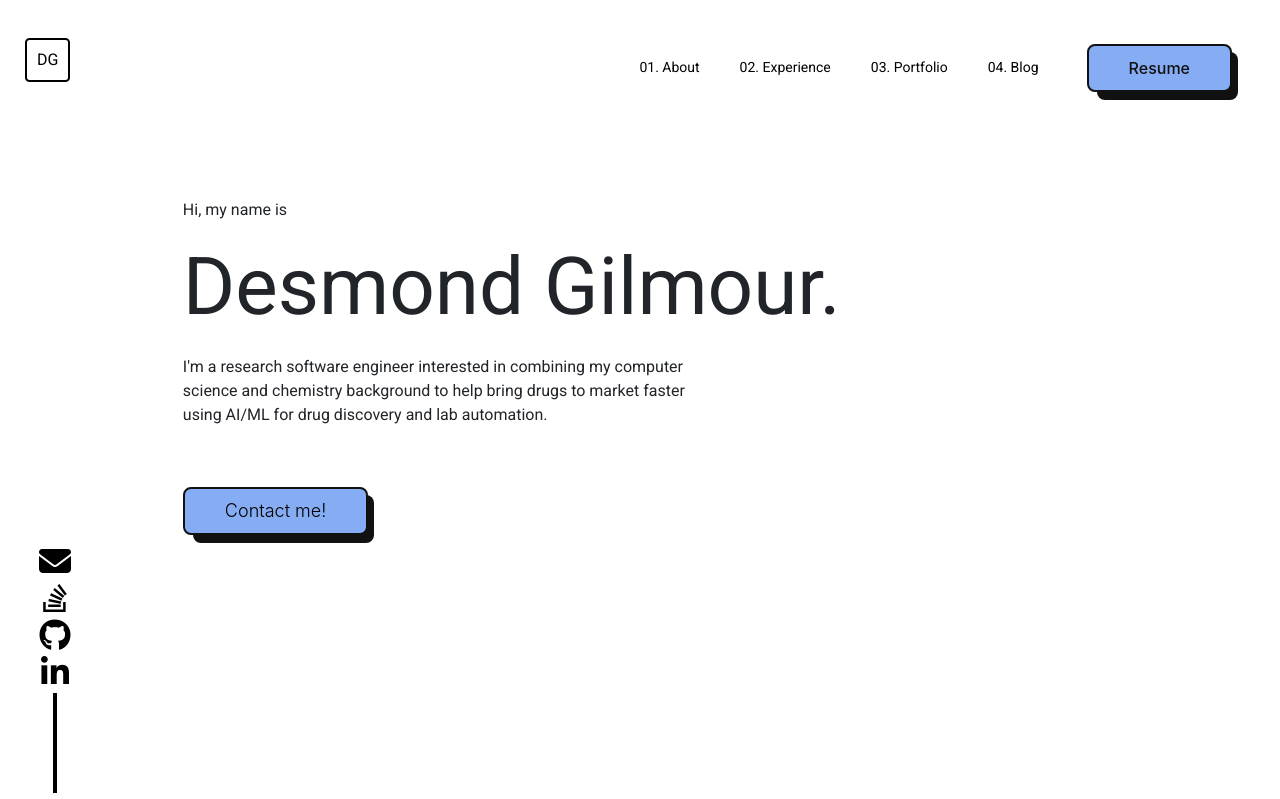
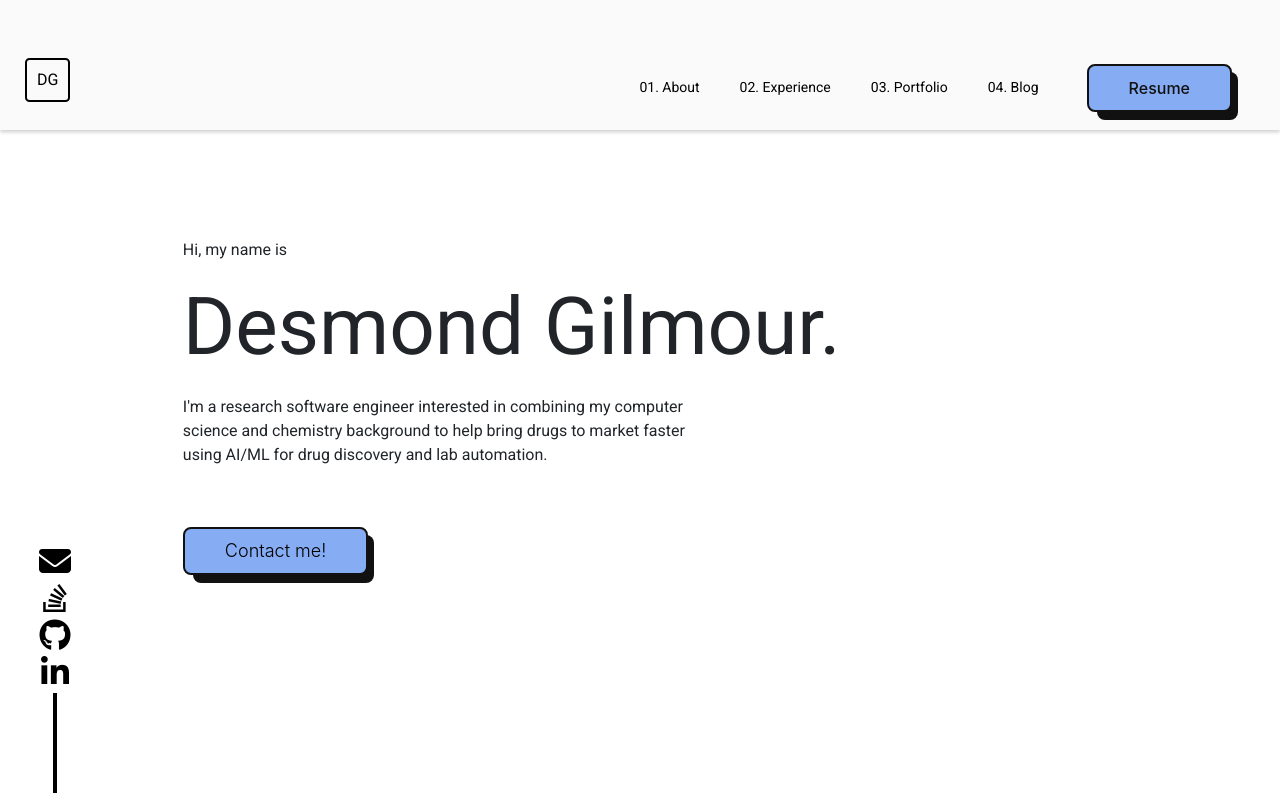
Before and after one commit to dessygil/des-personal-site, a React (Create React App) app in the folder client/: page / in a window 1280 px wide. Shown: the top 799 px of the page. Built offline with nearby package versions, Linux system fonts and the light colour scheme; no server answers.

Commit message:
made some minor changes to the nav bar

```diff
--- a/client/src/components/topbar/TopBar.jsx
+++ b/client/src/components/topbar/TopBar.jsx
@@ -70,8 +70,8 @@ export default function TopBar() {
   }, []);
 
   return (
-    <div className="top">
-      <a className="home-page-logo-link" href="/">
+    <navbar className="top box-shadow">
+      <a className="home-page-logo-link " href="/">
         <h2 className="site-logo">DG</h2>
       </a>
       <div className="top-right">
@@ -110,11 +110,6 @@ export default function TopBar() {
           </li>
         </ul>
       </div>
-    </div>
+    </navbar>
   );
 }
-/*
-
-<li className="topListItems">
-            <a className="top-list-item-tag" href="#experience-anchor">Experience</a>
-          </li> */
--- a/client/src/components/topbar/topbar.css
+++ b/client/src/components/topbar/topbar.css
@@ -1,7 +1,7 @@
 .top {
   width: 100%;
-  height: 90px;
-  background-color: white;
+  height: 130px;
+  background-color: rgb(250, 250, 250);
   top: 0;
   display: flex;
   position: sticky;
@@ -21,7 +21,6 @@
 
 .home-page-logo-link:hover{
   text-decoration: None;
-  color: rgb(59, 96, 165);
 }
 
 .site-logo {
@@ -31,11 +30,11 @@
   padding: 10px;
   border-radius: 10%;
   color: black;
-
+  transition: background-color 1s ease;
 }
 
 .site-logo:hover {
-  background-color: rgba(59, 96, 165, 0.4);
+  background-color: var(--standard-color-dark);
 }
 
 .top-right {
--- a/client/src/index.css
+++ b/client/src/index.css
@@ -5,6 +5,7 @@
 /* naming the colors I will be using throughout*/
 :root{
   --standard-color: rgb(134, 172, 243);
+  --standard-color-dark: rgb(59, 96, 165);
 }
 
 .full-page-structure {
@@ -96,3 +97,15 @@
   text-decoration: none;
   color: var(--standard-color);
 }
+
+.box-shadow{
+  box-shadow: 0 2px 4px 0 rgba(0,0,0,.2);
+}
+
+.color-ease{
+  transition: var(--standard-color) 1s linear;
+}
+
+.color-ease-dark:hover{
+  transition: var(--standard-color-dark) 1s linear;
+}
```
